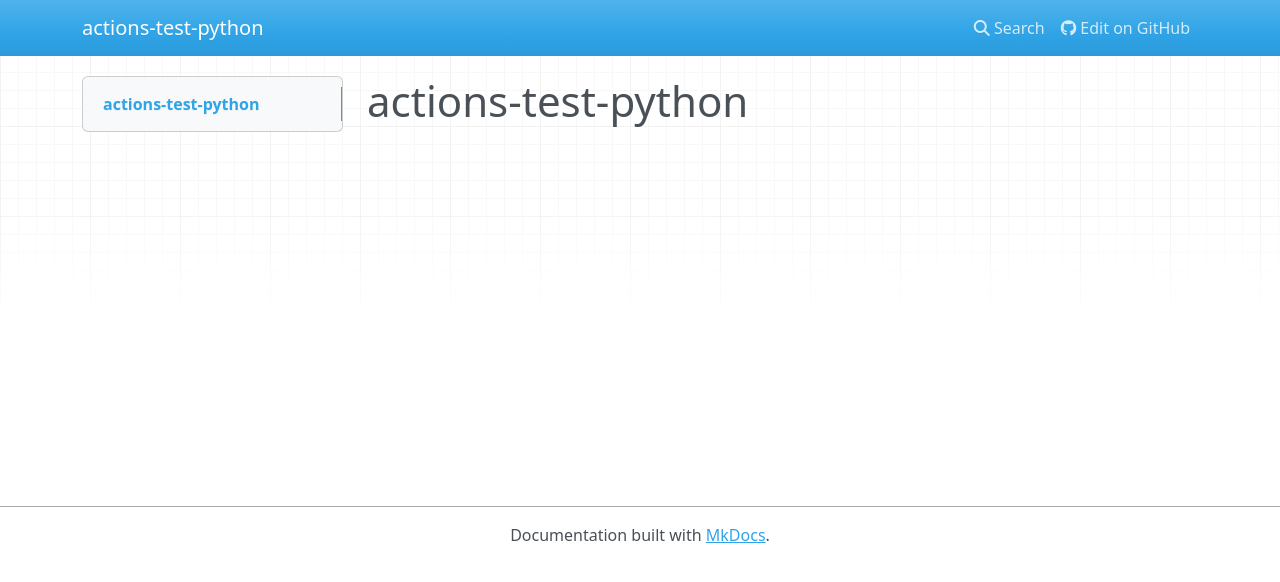
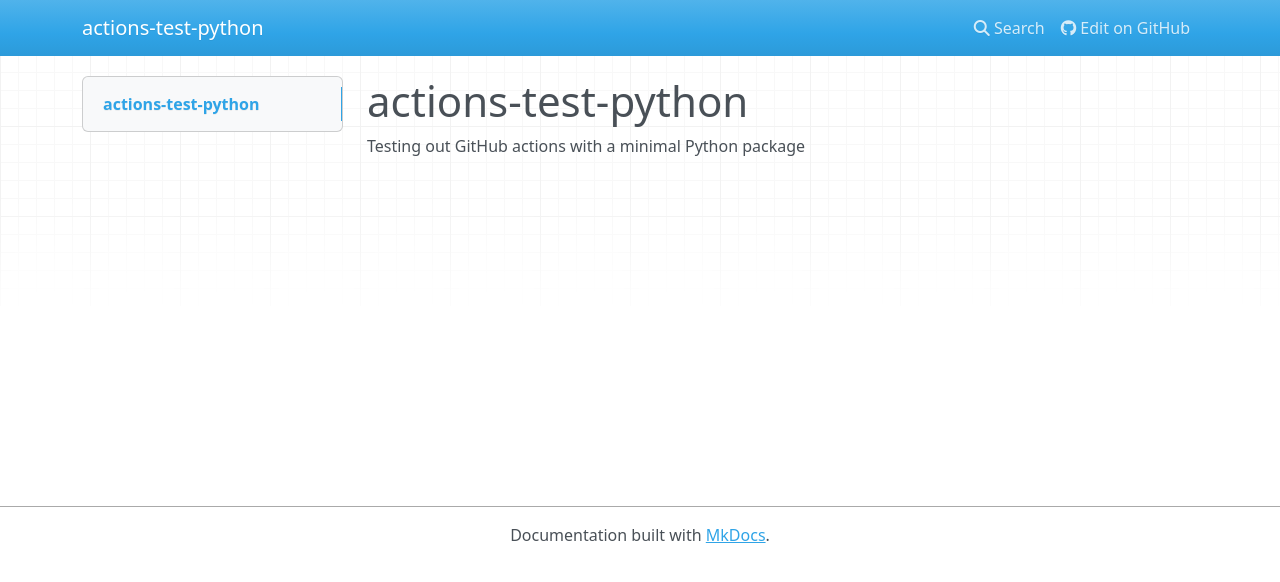
Before and after one commit to Erik-White/actions-test-python, an MkDocs documentation site: the page built from docs/index.md, in a window 1280 px wide. Shown: the top 582 px of the page. Built offline with MkDocs 1.6.1, drawn with Linux system fonts in a browser that asks for light colours; nearby versions of some CDN libraries.

Commit message:
Update documentation

```diff
--- a/docs/index.md
+++ b/docs/index.md
@@ -1 +1,2 @@
 # actions-test-python
+Testing out GitHub actions with a minimal Python package
```
